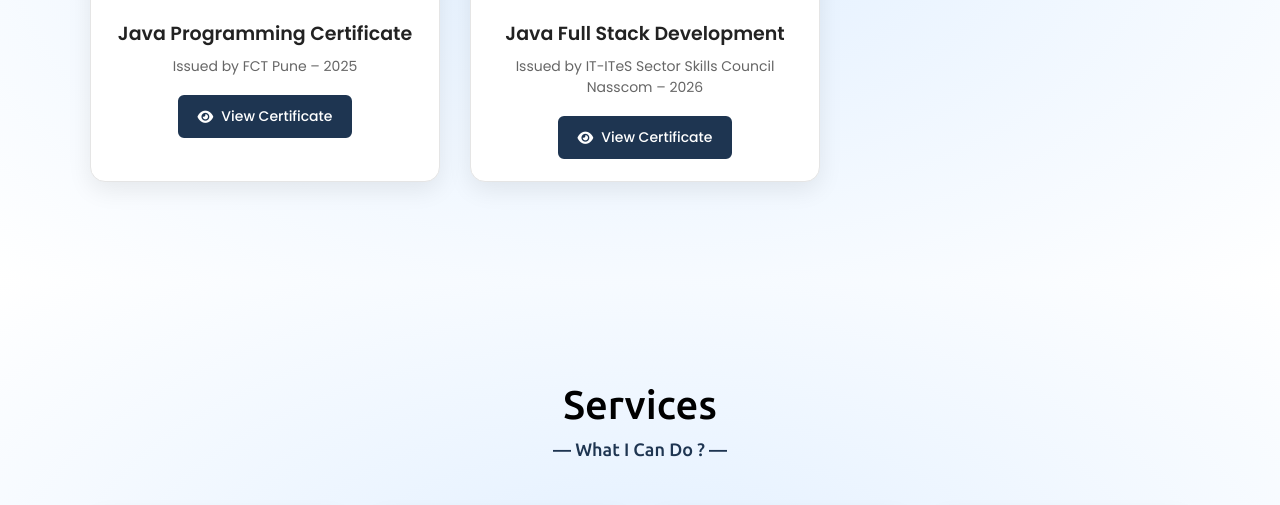
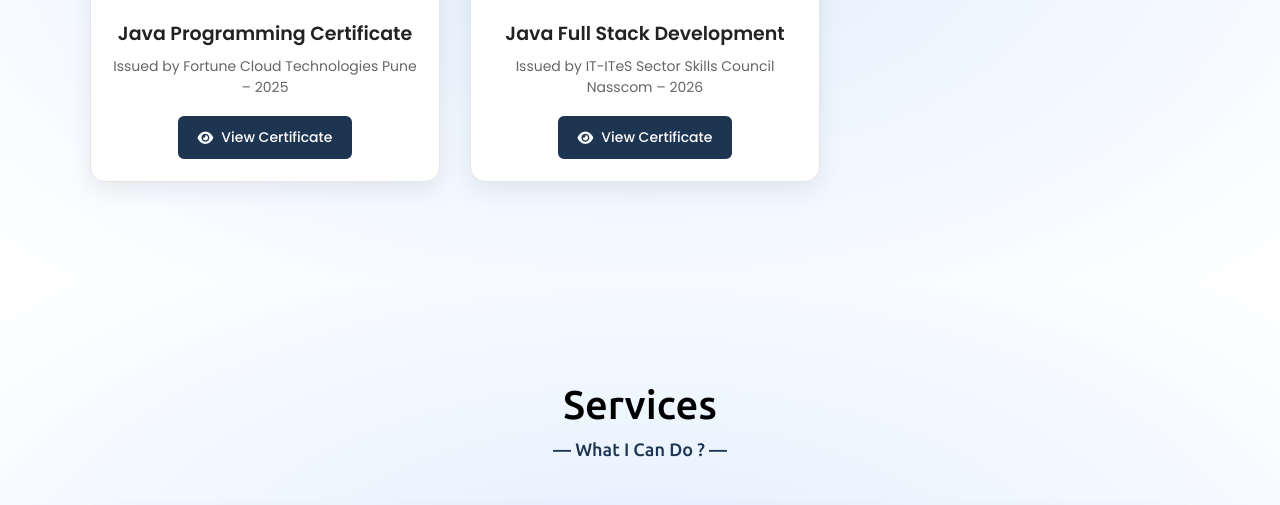
Before and after one commit to Guruprasad-009/Dev-Portfolio, a plain HTML site: page index.html in a window 1280 px wide. Shown: the part 5311-5816 px from the top of the page. Drawn offline with nearby package versions, Linux system fonts and the light colour scheme.

Commit message:
Update issuer name in certificate section

```diff
--- a/index.html
+++ b/index.html
@@ -339,7 +339,7 @@
                     <h3>Java Programming Certificate</h3>
 
                     <p>
-                        Issued by FCT Pune – 2025
+                        Issued by Fortune Cloud Technologies Pune – 2025
                     </p>
 
                     <a href="./Class Certificate.jpeg" target="_blank" class="certificate-btn">
```
